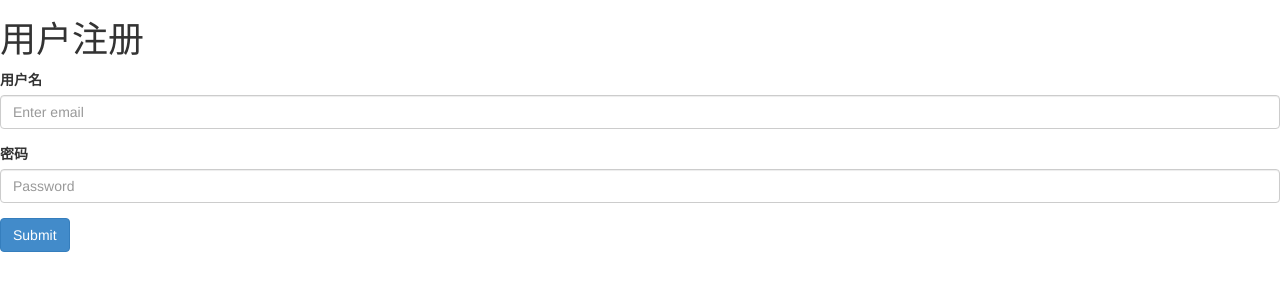
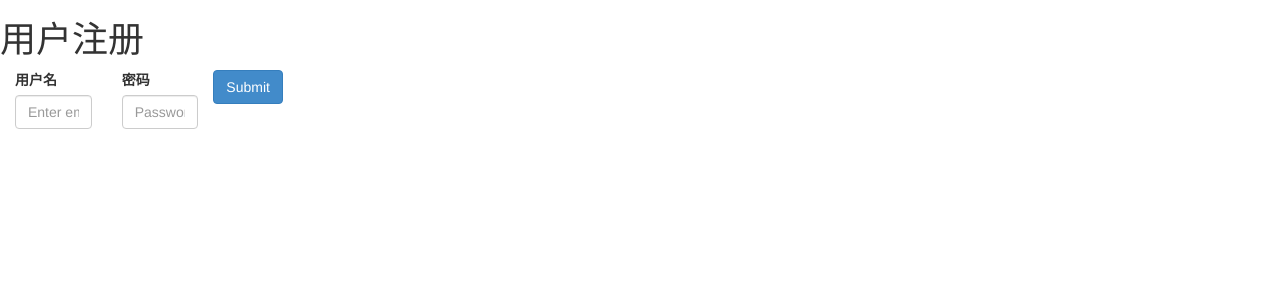
Before and after one commit to canghai908/chart, a Django app: page /regist/ in a window 1280 px wide. Shown: the top 300 px of the page. Run offline with Django 3.2, Linux system fonts and the light colour scheme.

Commit message:
addlocate
addlocate

```diff
--- a/chart/templates/regist.html
+++ b/chart/templates/regist.html
@@ -13,11 +13,11 @@
 <body>
 <form method="post" enctype="multipart/form-data">
 <form role="form">
-  <div class="form-group">
+  <div class="form-group col-lg-1" >
     <label for="useranme">用户名</label>
     <input type="text" class="form-control" name="username" placeholder="Enter email">
   </div>
-  <div class="form-group">
+  <div class="form-group col-lg-1">
     <label for="password">密码</label>
     <input type="password" class="form-control" name="password" placeholder="Password">
   </div>
```
